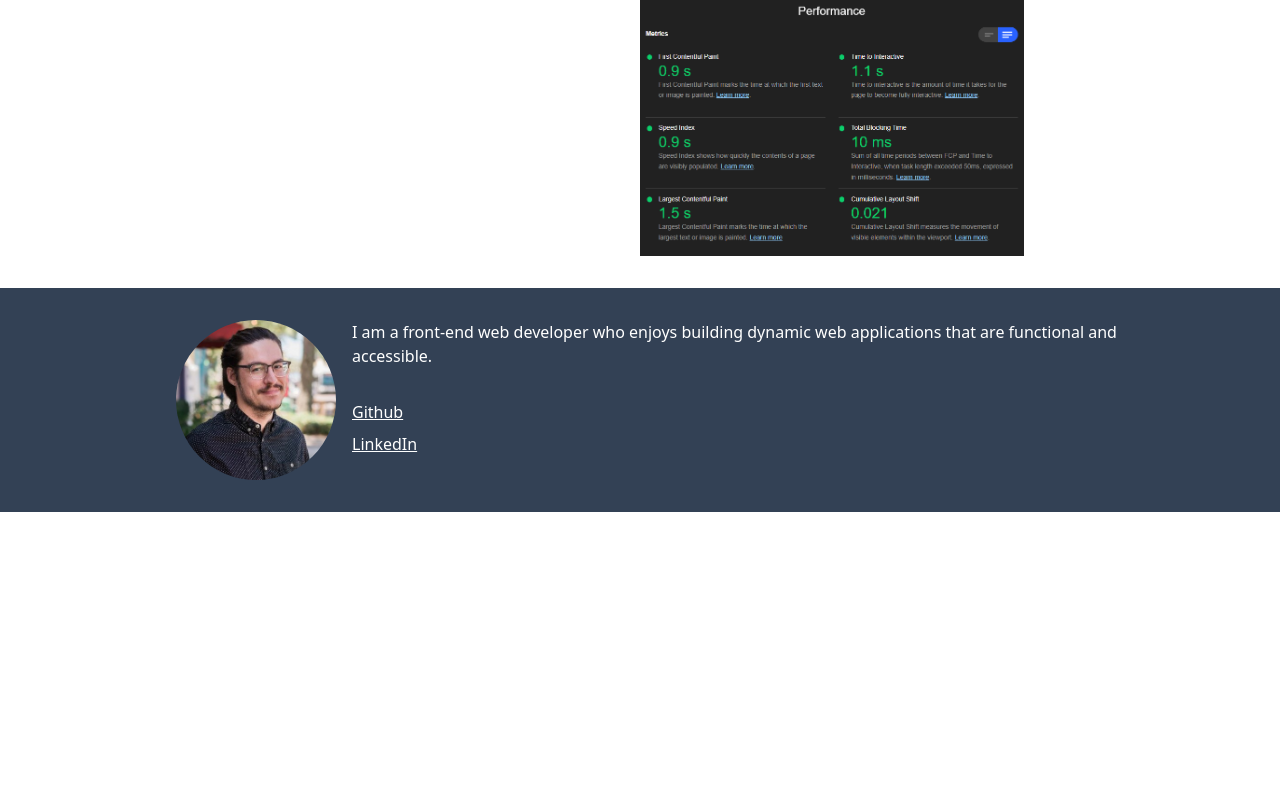
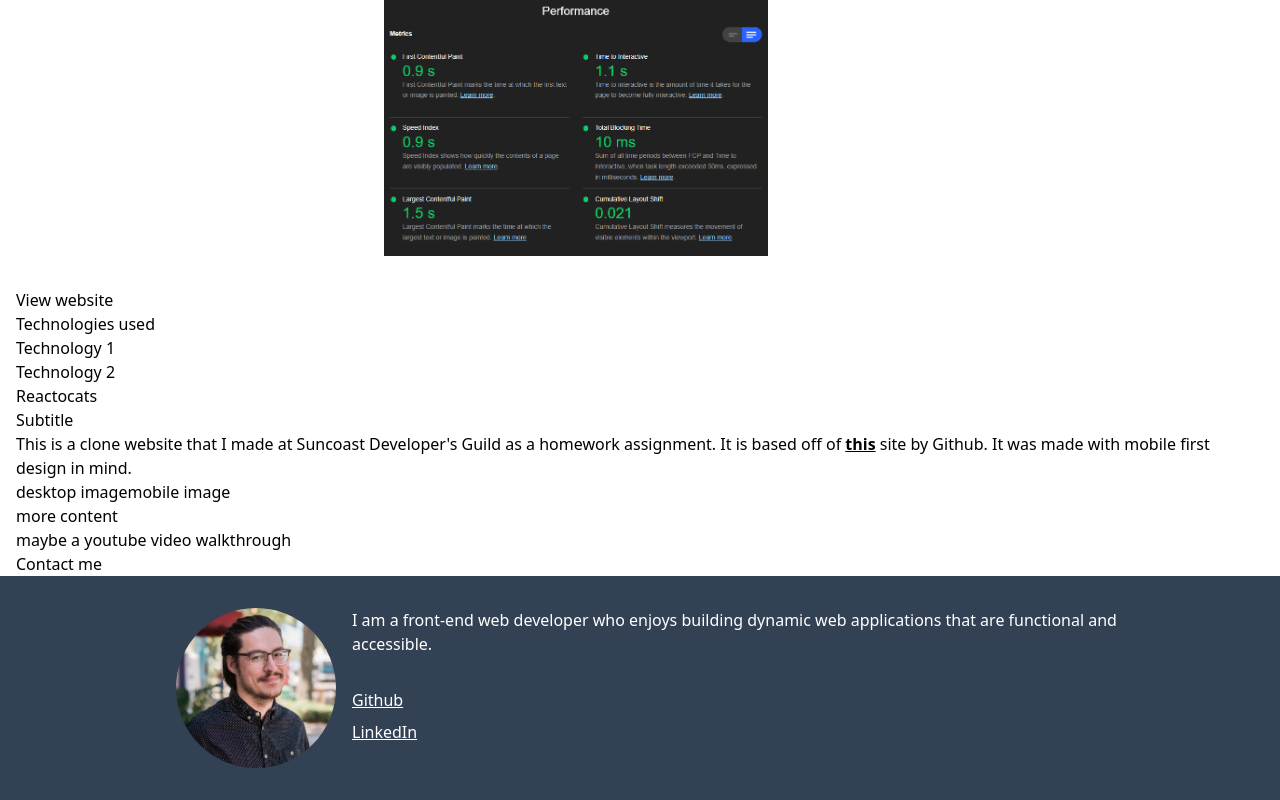
Before and after one commit to drewwdev/portfolio, a React (Create React App) app: page /portfolio/0 in a window 1280 px wide. Shown: the part 1930-2730 px from the top of the page. Before the commit the page ends 2442 px from the top, so only its background shows below. Built offline with nearby package versions, Linux system fonts and the light colour scheme.

Commit message:
working on getting content to show up on another page instead of same page

```diff
--- a/src/pages/Details.js
+++ b/src/pages/Details.js
@@ -1,16 +1,17 @@
 import React from "react";
 import { useParams } from "react-router-dom";
-import Portfolio from "./Portfolio";
+import portfolio from "../data/portfolioData";
 
 function Details() {
   const { slug } = useParams();
-  const project = Portfolio[slug];
-  const { title, description } = project;
+  const project = portfolio[slug];
+  console.log(project);
+  const { title, url, description, src, alt } = project;
   return (
     <div className="flex justify-center">
       <div>
         <div className="mx-4">
-          <button>View website</button>
+          <a href={url}>View website</a>
           <p>Technologies used</p>
           <ul>
             <li>Technology 1</li>
--- a/src/pages/Portfolio.js
+++ b/src/pages/Portfolio.js
@@ -1,6 +1,6 @@
 import React from "react";
 import portfolio from "../data/portfolioData";
-import { Link } from "react-router-dom";
+import { Link, Outlet } from "react-router-dom";
 
 function Portfolio() {
   return (
@@ -27,6 +27,7 @@ function Portfolio() {
               );
             }
           )}
+          <Outlet />
         </ul>
       </div>
     </div>
```
